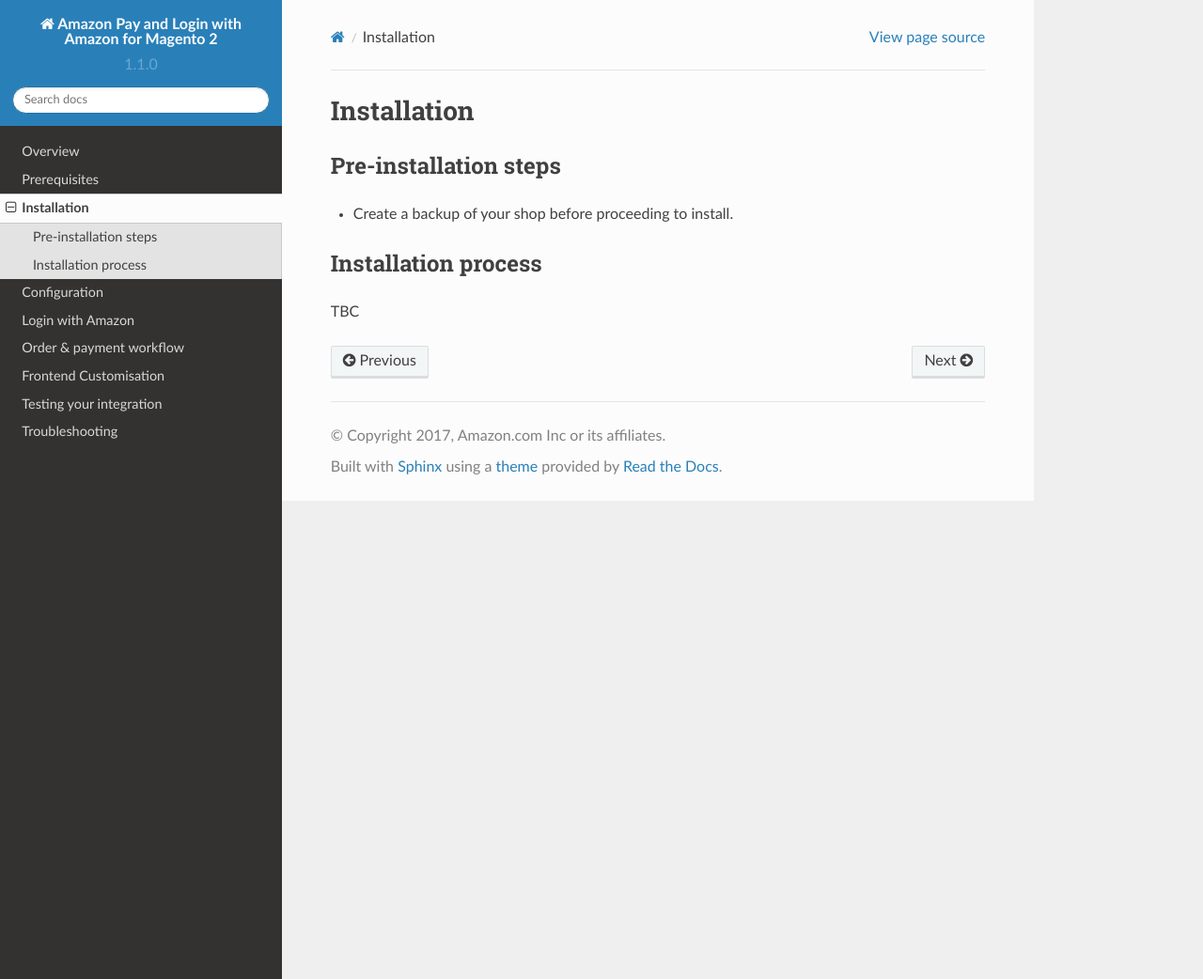
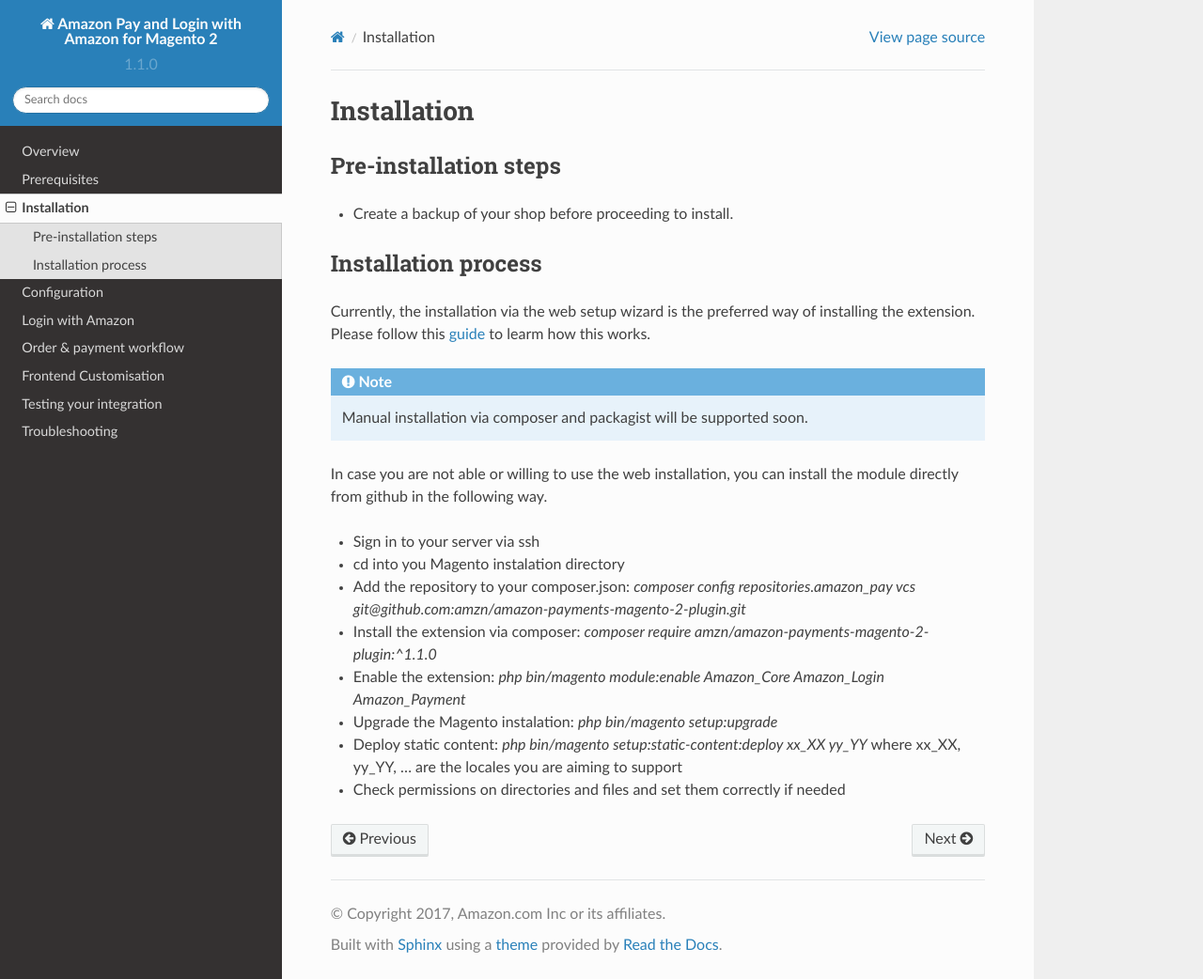
Before and after one commit to amzn/amazon-payments-magento-2-plugin, a Sphinx documentation site: the page built from docs/installation.rst, in a window 1280 px wide and 1042 px high. Shown: the whole window at 94% size. Built offline with Sphinx 7.4.7 and the Read the Docs theme 2.0.0, drawn with Linux system fonts in a browser that asks for light colours.

Commit message:
updated installation instructions

```diff
--- a/docs/installation.rst
+++ b/docs/installation.rst
@@ -7,4 +7,20 @@
 
 Installation process
 --------------------
-TBC
+Currently, the installation via the web setup wizard is the preferred way of installing the extension.
+Please follow this guide_ to learm how this works.
+
+.. _guide: http://docs.magento.com/marketplace/user_guide/quick-tour/install-extension.html
+
+.. note :: Manual installation via composer and packagist will be supported soon.
+
+In case you are not able or willing to use the web installation, you can install the module directly from github in the following way.
+
+- Sign in to your server via ssh
+- cd into you Magento instalation directory
+- Add the repository to your composer.json: `composer config repositories.amazon_pay vcs git@github.com:amzn/amazon-payments-magento-2-plugin.git`
+- Install the extension via composer: `composer require amzn/amazon-payments-magento-2-plugin:^1.1.0`
+- Enable the extension: `php bin/magento module:enable Amazon_Core Amazon_Login Amazon_Payment`
+- Upgrade the Magento instalation: `php bin/magento setup:upgrade`
+- Deploy static content: `php bin/magento setup:static-content:deploy xx_XX yy_YY` where xx_XX, yy_YY, ... are the locales you are aiming to support
+- Check permissions on directories and files and set them correctly if needed
```
